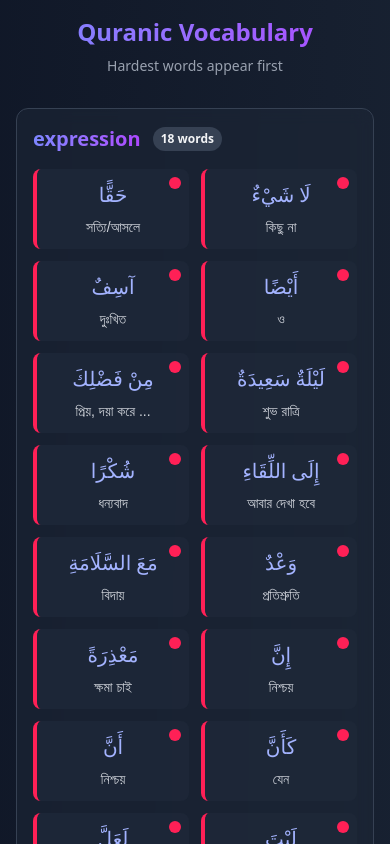
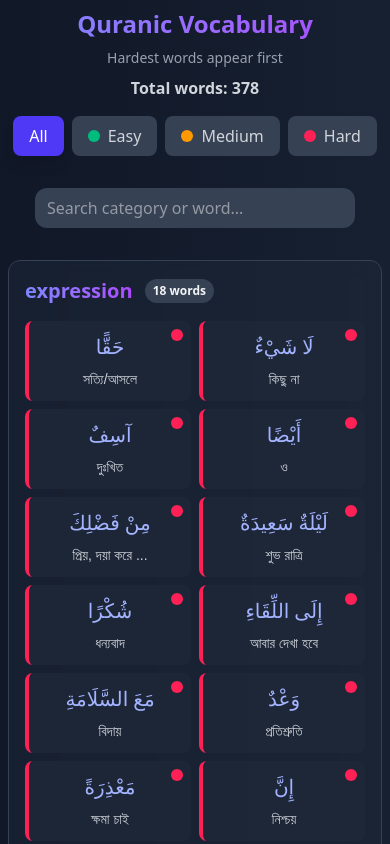
Before and after one commit to abdullah-ibn-rais/learn_arabic, a React (Vite) app: page / in a window 390 px wide. Shown: the top 844 px of the page. Built offline with nearby package versions, Linux system fonts and the light colour scheme; a web font is replaced by a local one.

Commit message:
ADDED search function and category sorting

```diff
--- a/package.json
+++ b/package.json
@@ -14,6 +14,9 @@
     "motion": "^12.12.1",
     "react": "^19.0.0",
     "react-dom": "^19.0.0",
+    "react-error-boundary": "^6.0.0",
+    "react-use": "^17.6.0",
+    "react-window": "^1.8.11",
     "tailwindcss": "^4.1.5"
   },
   "devDependencies": {
--- a/src/App.jsx
+++ b/src/App.jsx
@@ -166,7 +166,7 @@ function App() {
 { arabic:' غَبِيٌّ ', bengali: ' নির্বোধ ', category: ' intelligence ', difficulty: 'medium' },
 { arabic:' ضَعِيفٌ ', bengali: ' দুর্বল ', category: ' strength ', difficulty: 'easy' },
 { arabic:' مُجْتَهِدٌ ', bengali: ' পরিশ্রমী ', category: ' human_adj ', difficulty: 'easy' },
-{ arabic:' مَاهِرٌ ', bengali: ' দক্ষ ', category: ' skill ', difficulty: 'easy' },
+{ arabic:' مَاهِرٌ ', bengali: ' দক্ষ ', category: ' human_adj ', difficulty: 'easy' },
 { arabic:' مَشْهُورٌ ', bengali: ' প্রসিদ্ধ ', category: ' status ', difficulty: 'easy' },
 { arabic:' قَوِيٌّ ', bengali: ' মজবুত ', category: ' strength ', difficulty: 'easy' },
 { arabic:' صَدِيقٌ ', bengali: ' বন্ধু ', category: ' relationship ', difficulty: 'easy' },
@@ -291,16 +291,16 @@ function App() {
 { arabic:' زَمِيلٌ ', bengali: ' সহপাঠী ', category: ' relationship ', difficulty: 'medium' },
 { arabic:' مِحْرَاثٌ ', bengali: ' লাঙ্গল ', category: ' object ', difficulty: 'easy' },
 { arabic:' مَكْسُورٌ ', bengali: ' ভাঙা ', category: ' state ', difficulty: 'medium' },
-{ arabic:' مِنْ ', bengali: ' থেকে ', category: ' preposition ', difficulty: 'hard' },
-{ arabic:' مَعَ ', bengali: ' সাথে ', category: ' preposition ', difficulty: 'hard' },
-{ arabic:' ب ', bengali: ' দ্বারা/মাধ্যমে ', category: ' preposition ', difficulty: 'hard' },
-{ arabic:' عَلَى ', bengali: ' উপরে ', category: ' preposition ', difficulty: 'hard' },
-{ arabic:' فِي ', bengali: ' মধ্যে ', category: ' preposition ', difficulty: 'hard' },
-{ arabic:' لِ ', bengali: ' জন্য ', category: ' preposition ', difficulty: 'hard' },
-{ arabic:' حَتَّى ', bengali: ' পর্যন্ত ', category: ' preposition ', difficulty: 'hard' },
-{ arabic:' إِلَى ', bengali: ' দিকে/পর্যন্ত ', category: ' preposition ', difficulty: 'hard' },
-{ arabic:' قَبْلَ ', bengali: ' আগে ', category: ' time ', difficulty: 'hard' },
-{ arabic:' بَعْدَ ', bengali: ' পরে ', category: ' time ', difficulty: 'hard' },
+{ arabic:' مِنْ ', bengali: ' থেকে ', category: ' preposition ', difficulty: 'easy' },
+{ arabic:' مَعَ ', bengali: ' সাথে ', category: ' preposition ', difficulty: 'easy' },
+{ arabic:' ب ', bengali: ' দ্বারা/মাধ্যমে ', category: ' preposition ', difficulty: 'easy' },
+{ arabic:' عَلَى ', bengali: ' উপরে ', category: ' preposition ', difficulty: 'easy' },
+{ arabic:' فِي ', bengali: ' মধ্যে ', category: ' preposition ', difficulty: 'easy' },
+{ arabic:' لِ ', bengali: ' জন্য ', category: ' preposition ', difficulty: 'easy' },
+{ arabic:' حَتَّى ', bengali: ' পর্যন্ত ', category: ' preposition ', difficulty: 'easy' },
+{ arabic:' إِلَى ', bengali: ' দিকে/পর্যন্ত ', category: ' preposition ', difficulty: 'easy' },
+{ arabic:' قَبْلَ ', bengali: ' আগে ', category: ' time ', difficulty: 'easy' },
+{ arabic:' بَعْدَ ', bengali: ' পরে ', category: ' time ', difficulty: 'easy' },
 { arabic:' يَوْمِيٌّ ', bengali: ' দৈনিক ', category: ' time ', difficulty: 'hard' },
 { arabic:' شَهْرِيٌّ ', bengali: ' মাসিক ', category: ' time ', difficulty: 'hard' },
 { arabic:' الآن ', bengali: ' এখন ', category: ' time ', difficulty: 'hard' },
--- a/src/pages/Vocabulary.jsx
+++ b/src/pages/Vocabulary.jsx
@@ -1,61 +1,70 @@
-import { useState, useEffect, useMemo, useCallback, useRef, memo } from 'react';
+import {
+  useState,
+  useEffect,
+  useMemo,
+  useCallback,
+  useRef,
+  memo,
+  useId,
+} from "react";
+import { ErrorBoundary } from "react-error-boundary";
 
-// 1. Memory-optimized constants
-const DIFFICULTY = Object.create(null);
-Object.defineProperties(DIFFICULTY, {
-  COLORS: {
-    value: Object.freeze({
-      easy: 'border-emerald-500',
-      medium: 'border-amber-500',
-      hard: 'border-rose-500'
-    })
-  },
-  DOTS: {
-    value: Object.freeze({
-      easy: 'bg-emerald-500',
-      medium: 'bg-amber-500',
-      hard: 'bg-rose-500'
-    })
-  },
-  ORDER: {
-    value: Object.freeze({ easy: 1, medium: 2, hard: 3 })
-  }
+// Frozen constant objects for better memory optimization
+const DIFFICULTY = Object.freeze({
+  COLORS: Object.freeze({
+    easy: "border-emerald-500",
+    medium: "border-amber-500",
+    hard: "border-rose-500",
+  }),
+  DOTS: Object.freeze({
+    easy: "bg-emerald-500",
+    medium: "bg-amber-500",
+    hard: "bg-rose-500",
+  }),
+  ORDER: Object.freeze({ easy: 1, medium: 2, hard: 3 }),
+  LABELS: Object.freeze({
+    easy: "Easy",
+    medium: "Medium",
+    hard: "Hard",
+  }),
 });
 
-// 2. Array helpers
-const ARRAY = {
-  EMPTY: Object.freeze([]),
-  createSized: (size) => {
-    const arr = new Array(size);
-    arr.length = size;
-    return arr;
-  }
+// Fallback component for error boundary
+const ErrorFallback = ({ error, resetErrorBoundary }) => {
+  return (
+    <div className="p-6 bg-red-900/30 rounded-lg border border-red-500 text-center">
+      <h2 className="text-xl font-bold text-red-300 mb-2">
+        Something went wrong
+      </h2>
+      <p className="text-red-200 mb-4">{error.message}</p>
+      <button
+        onClick={resetErrorBoundary}
+        className="px-4 py-2 bg-red-700 hover:bg-red-600 text-white rounded-lg"
+      >
+        Try again
+      </button>
+    </div>
+  );
 };
 
-// 3. Corrected hash function using Map (not WeakMap)
-const hashKey = (() => {
-  const cache = new Map();
-  return (str) => {
-    if (cache.has(str)) return cache.get(str);
-    let hash = 5381;
-    for (let i = 0; i < str.length; i++) {
-      hash = (hash * 33) ^ str.charCodeAt(i);
-    }
-    const result = hash >>> 0; // Ensure unsigned
-    cache.set(str, result);
-    return result;
-  };
-})();
-
-// 4. WordCard with valid Tailwind classes
-const WordCard = memo(function WordCard({ arabic, bengali, pronunciation, difficulty }) {
-  const borderColor = DIFFICULTY.COLORS[difficulty] || 'border-gray-500';
-  const dotColor = DIFFICULTY.DOTS[difficulty] || 'bg-gray-500';
+// Optimized WordCard with better prop comparison
+const WordCard = memo(
+  function WordCard({ word }) {
+    const { arabic, bengali, pronunciation, difficulty } = word;
+    const borderColor = DIFFICULTY.COLORS[difficulty] || "border-gray-500";
+    const dotColor = DIFFICULTY.DOTS[difficulty] || "bg-gray-500";
+    const id = useId();
 
     return (
-    <div className={`relative rounded-lg overflow-hidden border-l-4 ${borderColor}`}>
+      <div
+        className={`relative rounded-lg overflow-hidden border-l-4 ${borderColor}`}
+        data-testid={`word-card-${id}`}
+      >
         <div className="relative z-10 p-3 h-full flex flex-col items-center justify-center bg-gray-800/80">
-        <div className={`absolute top-2 right-2 w-3 h-3 rounded-full ${dotColor}`} />
+          <div
+            className={`absolute top-2 right-2 w-3 h-3 rounded-full ${dotColor}`}
+            title={DIFFICULTY.LABELS[difficulty]}
+          />
           <div className="text-xl md:text-2xl font-quran text-indigo-300 mb-2">
             {arabic}
           </div>
@@ -72,23 +81,53 @@ const WordCard = memo(function WordCard({ arabic, bengali, pronunciation, diffic
         </div>
       </div>
     );
-}, (prev, next) =>
-  prev.arabic === next.arabic &&
-  prev.bengali === next.bengali &&
-  prev.pronunciation === next.pronunciation &&
-  prev.difficulty === next.difficulty
+  },
+  (prev, next) => prev.word === next.word
 );
 
-// 5. CategorySection
-const CategorySection = memo(function CategorySection({ category, words, isVisible }) {
+// Loading component with skeleton
+const LoadingSkeleton = memo(() => {
+  return (
+    <div className="space-y-10 md:space-y-12 animate-pulse">
+      {[1, 2, 3].map((num) => (
+        <div
+          key={num}
+          className="bg-gray-800/50 rounded-xl p-4 md:p-6 border border-gray-700"
+        >
+          <div className="h-8 bg-gray-700 rounded w-1/3 mb-6"></div>
+          <div className="grid grid-cols-2 sm:grid-cols-3 md:grid-cols-4 lg:grid-cols-5 gap-2 sm:gap-3 md:gap-4">
+            {Array(10)
+              .fill(0)
+              .map((_, i) => (
+                <div key={i} className="h-32 bg-gray-700 rounded"></div>
+              ))}
+          </div>
+        </div>
+      ))}
+    </div>
+  );
+});
+
+// Optimized CategorySection with virtualization approach
+const CategorySection = memo(
+  function CategorySection({ category, words, isVisible }) {
+    // Use a ref for words to avoid unnecessary re-renders
+    const wordsRef = useRef(words);
+    const sectionId = useId();
+
+    // Update ref if words change
+    useEffect(() => {
+      wordsRef.current = words;
+    }, [words]);
+
+    // Memoized word cards
     const wordCards = useMemo(() => {
+      if (!isVisible) return null; // Don't render word cards if not visible
+
       return words.map((word, i) => (
-      <WordCard
-        key={hashKey(word.arabic + word.bengali + word.difficulty + i)}
-        {...word}
-      />
+        <WordCard key={`${sectionId}-word-${i}`} word={word} />
       ));
-  }, [words]);
+    }, [words, isVisible, sectionId]);
 
     return (
       <section data-category={category}>
@@ -96,7 +135,8 @@ const CategorySection = memo(function CategorySection({ category, words, isVisib
           style={{
             opacity: isVisible ? 1 : 0,
             transform: `translateY(${isVisible ? 0 : 20}px)`,
-          transition: 'opacity 0.3s cubic-bezier(0.16,1,0.3,1),transform 0.3s cubic-bezier(0.16,1,0.3,1)'
+            transition:
+              "opacity 0.3s cubic-bezier(0.16,1,0.3,1),transform 0.3s cubic-bezier(0.16,1,0.3,1)",
           }}
           className="bg-gray-800/50 backdrop-blur-sm rounded-xl p-4 md:p-6 border border-gray-700"
         >
@@ -108,107 +148,108 @@ const CategorySection = memo(function CategorySection({ category, words, isVisib
               {words.length} words
             </span>
           </h2>
-        <div className="grid grid-cols-2 sm:grid-cols-3 md:grid-cols-4 lg:grid-cols-5 gap-3 md:gap-4">
+          {/* ----- MOBILE-FRIENDLY GRID ----- */}
+          <div className="grid grid-cols-2 gap-2 sm:grid-cols-3 sm:gap-3 md:grid-cols-4 md:gap-4 lg:grid-cols-5">
             {wordCards}
           </div>
         </div>
       </section>
     );
-}, (prev, next) =>
+  },
+  (prev, next) => {
+    return (
       prev.category === next.category &&
-  prev.words === next.words &&
-  prev.isVisible === next.isVisible
+      prev.isVisible === next.isVisible &&
+      prev.words.length === next.words.length &&
+      prev.words === next.words
+    );
+  }
 );
 
-// 6. Vocabulary component
-const Vocabulary = memo(function Vocabulary({ vocabulary }) {
-  const [isMobile, setIsMobile] = useState(() =>
-    typeof window !== 'undefined' ? window.innerWidth < 768 : false
+// DifficultyFilter component
+const DifficultyFilter = memo(function DifficultyFilter({
+  selectedDifficulty,
+  onSelectDifficulty,
+}) {
+  const difficulties = ["easy", "medium", "hard"];
+
+  return (
+    <div className="flex justify-center gap-2 my-4">
+      <button
+        onClick={() => onSelectDifficulty(null)}
+        className={`px-4 py-2 rounded-lg transition-all ${
+          selectedDifficulty === null
+            ? "bg-indigo-600 text-white shadow-lg"
+            : "bg-gray-700 text-gray-300 hover:bg-gray-600"
+        }`}
+      >
+        All
+      </button>
+      {difficulties.map((diff) => (
+        <button
+          key={diff}
+          onClick={() => onSelectDifficulty(diff)}
+          className={`px-4 py-2 rounded-lg transition-all flex items-center gap-2 ${
+            selectedDifficulty === diff
+              ? `bg-${
+                  diff === "easy"
+                    ? "emerald"
+                    : diff === "medium"
+                    ? "amber"
+                    : "rose"
+                }-600 text-white shadow-lg`
+              : "bg-gray-700 text-gray-300 hover:bg-gray-600"
+          }`}
+        >
+          <span
+            className={`inline-block w-3 h-3 rounded-full ${DIFFICULTY.DOTS[diff]}`}
+          ></span>
+          {DIFFICULTY.LABELS[diff]}
+        </button>
+      ))}
+    </div>
   );
+});
+
+// Optimized search hook
+function useSearch(initialValue = "") {
+  const [value, setValue] = useState(initialValue);
+  const [debouncedValue, setDebouncedValue] = useState(initialValue);
+  const timerRef = useRef(null);
 
   useEffect(() => {
-    if (typeof window === 'undefined') return;
-    let frame;
-    const handleResize = () => {
-      cancelAnimationFrame(frame);
-      frame = requestAnimationFrame(() => {
-        setIsMobile(window.innerWidth < 768);
-      });
+    // Clear any existing timeout
+    if (timerRef.current) {
+      clearTimeout(timerRef.current);
+    }
+
+    // Set a new timeout to update the debounced value
+    timerRef.current = setTimeout(() => {
+      setDebouncedValue(value);
+    }, 300);
+
+    // Cleanup on unmount
+    return () => {
+      if (timerRef.current) {
+        clearTimeout(timerRef.current);
+      }
     };
-    window.addEventListener('resize', handleResize, { passive: true });
-    return () => {
-      cancelAnimationFrame(frame);
-      window.removeEventListener('resize', handleResize);
-    };
-  }, []);
+  }, [value]);
 
-  // Group and sort vocabulary
-  const { groupedVocabulary, categoryList } = useMemo(() => {
-    const grouped = Object.create(null);
-    const scores = Object.create(null);
-    for (let i = 0; i < vocabulary.length; i++) {
-      const item = vocabulary[i];
-      const cat = item.category;
-      if (!grouped[cat]) grouped[cat] = [];
-      grouped[cat].push(item);
-      scores[cat] = (scores[cat] || 0) + (DIFFICULTY.ORDER[item.difficulty] || 0);
+  return [value, debouncedValue, setValue];
 }
-    const sortedCategories = Object.keys(grouped).sort(
-      (a, b) => scores[b] - scores[a]
-    );
-    for (let i = 0; i < sortedCategories.length; i++) {
-      grouped[sortedCategories[i]].sort((a, b) =>
-        (DIFFICULTY.ORDER[b.difficulty] || 0) - (DIFFICULTY.ORDER[a.difficulty] || 0)
-      );
-    }
-    return Object.freeze({
-      groupedVocabulary: grouped,
-      categoryList: sortedCategories
-    });
-  }, [vocabulary]);
 
-  // Intersection Observer
-  const [visibleCategories, setVisibleCategories] = useState(() => new Set());
-  const observerRef = useRef(null);
-
-  const observerCallback = useCallback((entries) => {
-    const updates = new Set();
-    for (const entry of entries) {
-      if (entry.isIntersecting) {
-        updates.add(entry.target.dataset.category);
-      }
-    }
-    if (updates.size) {
-      setVisibleCategories(prev => {
-        const newSet = new Set(prev);
-        let changed = false;
-        updates.forEach(cat => {
-          if (!newSet.has(cat)) {
-            newSet.add(cat);
-            changed = true;
-          }
-        });
-        return changed ? newSet : prev;
-      });
-    }
-  }, []);
-
-  useEffect(() => {
-    if (typeof IntersectionObserver === 'undefined') return;
-    observerRef.current = new IntersectionObserver(observerCallback, {
-      threshold: 0.05,
-      rootMargin: '100px 0px'
-    });
-    const observer = observerRef.current;
-    const sections = document.querySelectorAll('[data-category]');
-    for (let i = 0; i < sections.length; i++) {
-      observer.observe(sections[i]);
-    }
-    return () => observer.disconnect();
-  }, [observerCallback, categoryList.length]);
-
-  // Memoized Header
-  const Header = useMemo(() => (
+// Optimized Header component
+const Header = memo(
+  function Header({
+    totalWords,
+    filteredWords,
+    search,
+    onSearchChange,
+    selectedDifficulty,
+    onSelectDifficulty,
+  }) {
+    return (
       <header className="mb-8 text-center">
         <h1 className="text-2xl sm:text-3xl md:text-4xl font-bold bg-gradient-to-r from-indigo-400 to-purple-500 bg-clip-text text-transparent mb-2">
           Quranic Vocabulary
@@ -216,29 +257,310 @@ const Vocabulary = memo(function Vocabulary({ vocabulary }) {
         <p className="text-sm md:text-base text-gray-400">
           Hardest words appear first
         </p>
+        <div className="mt-2 text-base text-gray-300 font-semibold">
+          {filteredWords !== totalWords ? (
+            <>
+              Showing <span className="text-indigo-400">{filteredWords}</span>{" "}
+              of {totalWords} words
+            </>
+          ) : (
+            <>Total words: {totalWords}</>
+          )}
+        </div>
+
+        <DifficultyFilter
+          selectedDifficulty={selectedDifficulty}
+          onSelectDifficulty={onSelectDifficulty}
+        />
+
+        {/* ----- MOBILE-FRIENDLY INPUT ----- */}
+        <input
+          type="text"
+          placeholder="Search category or word..."
+          value={search}
+          onChange={(e) => onSearchChange(e.target.value)}
+          className="mt-4 px-3 py-2 rounded-xl bg-gray-700 text-gray-100 w-full max-w-xs sm:max-w-md md:max-w-lg mx-auto focus:outline-none focus:ring-2 focus:ring-indigo-400"
+          aria-label="Search vocabulary"
+        />
       </header>
-  ), []);
+    );
+  },
+  (prev, next) =>
+    prev.totalWords === next.totalWords &&
+    prev.filteredWords === next.filteredWords &&
+    prev.search === next.search &&
+    prev.selectedDifficulty === next.selectedDifficulty
+);
 
-  // Memoized Sections
-  const Sections = useMemo(() => (
-    categoryList.map(category => (
+// Main optimized Vocabulary component
+function Vocabulary({ vocabulary }) {
+  // Loading state
+  const [loading, setLoading] = useState(true);
+
+  // Difficulty filter state
+  const [selectedDifficulty, setSelectedDifficulty] = useState(null);
+
+  // Memoize the vocabulary data structure
+  const vocabData = useMemo(() => vocabulary || [], [vocabulary]);
+
+  // Use intersection observer for visibility tracking
+  const [visibleCategories, setVisibleCategories] = useState(new Set());
+  const observerRef = useRef(null);
+
+  // Enhanced search with debouncing
+  const [search, debouncedSearch, setSearch] = useSearch("");
+
+  // Simulate loading if necessary (remove if vocabulary is always available)
+  useEffect(() => {
+    if (vocabData.length > 0) {
+      const timer = setTimeout(() => setLoading(false), 300);
+      return () => clearTimeout(timer);
+    }
+  }, [vocabData]);
+
+  // Setup intersection observer for lazy loading
+  const observerCallback = useCallback(
+    (entries) => {
+      const newVisibleCategories = new Set(visibleCategories);
+      let changed = false;
+
+      for (const entry of entries) {
+        if (entry.isIntersecting) {
+          const category = entry.target.dataset.category;
+          if (!newVisibleCategories.has(category)) {
+            newVisibleCategories.add(category);
+            changed = true;
+          }
+        }
+      }
+
+      if (changed) {
+        setVisibleCategories(newVisibleCategories);
+      }
+    },
+    [visibleCategories]
+  );
+
+  useEffect(() => {
+    if (typeof IntersectionObserver === "undefined") return;
+
+    // Cleanup previous observer
+    if (observerRef.current) {
+      observerRef.current.disconnect();
+    }
+
+    // Create new observer
+    observerRef.current = new IntersectionObserver(observerCallback, {
+      threshold: 0.05,
+      rootMargin: "150px 0px",
+    });
+
+    // Observe all category sections
+    const sections = document.querySelectorAll("[data-category]");
+    sections.forEach((section) => {
+      observerRef.current.observe(section);
+    });
+
+    return () => {
+      if (observerRef.current) {
+        observerRef.current.disconnect();
+      }
+    };
+  }, [observerCallback, debouncedSearch, selectedDifficulty]); // Re-observe when search or difficulty changes
+
+  // Group and sort vocabulary (optimized)
+  const { groupedVocabulary, categoryList } = useMemo(() => {
+    // Use Map for better performance with large datasets
+    const grouped = new Map();
+    const scores = new Map();
+
+    for (let i = 0; i < vocabData.length; i++) {
+      const item = vocabData[i];
+      const cat = item.category;
+
+      if (!grouped.has(cat)) {
+        grouped.set(cat, []);
+      }
+
+      grouped.get(cat).push(item);
+      scores.set(
+        cat,
+        (scores.get(cat) || 0) + (DIFFICULTY.ORDER[item.difficulty] || 0)
+      );
+    }
+
+    // Sort categories by difficulty score
+    const sortedCategories = Array.from(grouped.keys()).sort(
+      (a, b) => scores.get(b) - scores.get(a)
+    );
+
+    // Sort words within each category
+    sortedCategories.forEach((category) => {
+      grouped
+        .get(category)
+        .sort(
+          (a, b) =>
+            (DIFFICULTY.ORDER[b.difficulty] || 0) -
+            (DIFFICULTY.ORDER[a.difficulty] || 0)
+        );
+    });
+
+    return {
+      groupedVocabulary: grouped,
+      categoryList: sortedCategories,
+    };
+  }, [vocabData]);
+
+  // Filtered categories and words based on search and difficulty
+  const { filteredCategoriesAndWords, totalFilteredWords } = useMemo(() => {
+    // Filter first by difficulty (if selected)
+    const difficultyFilteredData = [];
+    let totalWords = 0;
+
+    for (const category of categoryList) {
+      const allWords = groupedVocabulary.get(category);
+      const filteredByDifficulty = selectedDifficulty
+        ? allWords.filter((word) => word.difficulty === selectedDifficulty)
+        : allWords;
+
+      if (filteredByDifficulty.length > 0) {
+        difficultyFilteredData.push({
+          category,
+          words: filteredByDifficulty,
+        });
+        totalWords += filteredByDifficulty.length;
+      }
+    }
+
+    // Then filter by search term
+    if (!debouncedSearch.trim()) {
+      // Show all categories (that match difficulty filter) when no search
+      return {
+        filteredCategoriesAndWords: difficultyFilteredData,
+        totalFilteredWords: totalWords,
+      };
+    }
+
+    const lower = debouncedSearch.trim().toLowerCase();
+    const result = [];
+    let searchFilteredWords = 0;
+
+    for (const { category, words } of difficultyFilteredData) {
+      // Check if category matches search
+      if (category.toLowerCase().includes(lower)) {
+        // If category matches, include all words from that category
+        result.push({
+          category,
+          words,
+        });
+        searchFilteredWords += words.length;
+      } else {
+        // Otherwise, only include words that match search
+        const filteredWords = words.filter(
+          (word) =>
+            (word.arabic && word.arabic.toLowerCase().includes(lower)) ||
+            (word.bengali && word.bengali.toLowerCase().includes(lower)) ||
+            (word.pronunciation &&
+              word.pronunciation.toLowerCase().includes(lower))
+        );
+
+        if (filteredWords.length > 0) {
+          result.push({
+            category,
+            words: filteredWords,
+          });
+          searchFilteredWords += filteredWords.length;
+        }
+      }
+    }
+
+    return {
+      filteredCategoriesAndWords: result,
+      totalFilteredWords: searchFilteredWords,
+    };
+  }, [debouncedSearch, categoryList, groupedVocabulary, selectedDifficulty]);
+
+  // Total words count
+  const totalWords = useMemo(() => vocabulary?.length || 0, [vocabulary]);
+
+  // No results message
+  const noResultsMessage = useMemo(() => {
+    if (totalFilteredWords === 0 && (debouncedSearch || selectedDifficulty)) {
+      let message = "No words found";
+
+      if (debouncedSearch && selectedDifficulty) {
+        message += ` matching "${debouncedSearch}" with ${DIFFICULTY.LABELS[selectedDifficulty]} difficulty`;
+      } else if (debouncedSearch) {
+        message += ` matching "${debouncedSearch}"`;
+      } else if (selectedDifficulty) {
+        message += ` with ${DIFFICULTY.LABELS[selectedDifficulty]} difficulty`;
+      }
+
+      return message;
+    }
+    return null;
+  }, [totalFilteredWords, debouncedSearch, selectedDifficulty]);
+
+  return (
+    <ErrorBoundary FallbackComponent={ErrorFallback}>
+      {/* ----- FULLY MOBILE-FRIENDLY WRAPPER ----- */}
+      <div
+        className="
+          w-full
+          max-w-full
+          min-h-screen
+          bg-gradient-to-br from-gray-900 to-gray-800
+          text-gray-100
+          p-2 sm:p-4 md:p-6
+          mx-auto
+          overflow-x-hidden
+        "
+      >
+        <Header
+          totalWords={totalWords}
+          filteredWords={totalFilteredWords}
+          search={search}
+          onSearchChange={setSearch}
+          selectedDifficulty={selectedDifficulty}
+          onSelectDifficulty={setSelectedDifficulty}
+        />
+
+        {loading ? (
+          <LoadingSkeleton />
+        ) : (
+          <div className="space-y-10 md:space-y-12">
+            {filteredCategoriesAndWords.length > 0 ? (
+              filteredCategoriesAndWords.map(({ category, words }) => (
                 <CategorySection
-        key={category}
+                  key={`category-${category}`}
                   category={category}
-        words={groupedVocabulary[category] || ARRAY.EMPTY}
-        isVisible={visibleCategories.has(category)}
+                  words={words}
+                  // Show all if observer hasn't registered anything yet:
+                  isVisible={
+                    visibleCategories.size === 0 ||
+                    visibleCategories.has(category)
+                  }
                 />
               ))
-  ), [categoryList, groupedVocabulary, visibleCategories]);
+            ) : (
+              <div className="text-center py-12 bg-gray-800/50 backdrop-blur-sm rounded-xl border border-gray-700">
+                <p className="text-gray-300 text-lg">{noResultsMessage}</p>
+                <button
+                  onClick={() => {
+                    setSearch("");
+                    setSelectedDifficulty(null);
+                  }}
+                  className="mt-4 px-4 py-2 bg-indigo-600 hover:bg-indigo-500 rounded-lg text-white transition-colors"
+                >
+                  Clear filters
+                </button>
+              </div>
+            )}
+          </div>
+        )}
+      </div>
+    </ErrorBoundary>
+  );
+}
 
-  return (
-    <div className="w-full min-h-screen bg-gradient-to-br from-gray-900 to-gray-800 text-gray-100 p-4 md:p-6">
-      {Header}
-      <div className="space-y-10 md:space-y-12">
-        {Sections}
-      </div>
-    </div>
-  );
-}, (prev, next) => prev.vocabulary === next.vocabulary);
-
-export default Vocabulary;
+export default memo(Vocabulary);
```
Also changed, not shown: 2 other files (tests, documents, lock files or other folders). Lines whose indentation alone changed are shown as unchanged.
